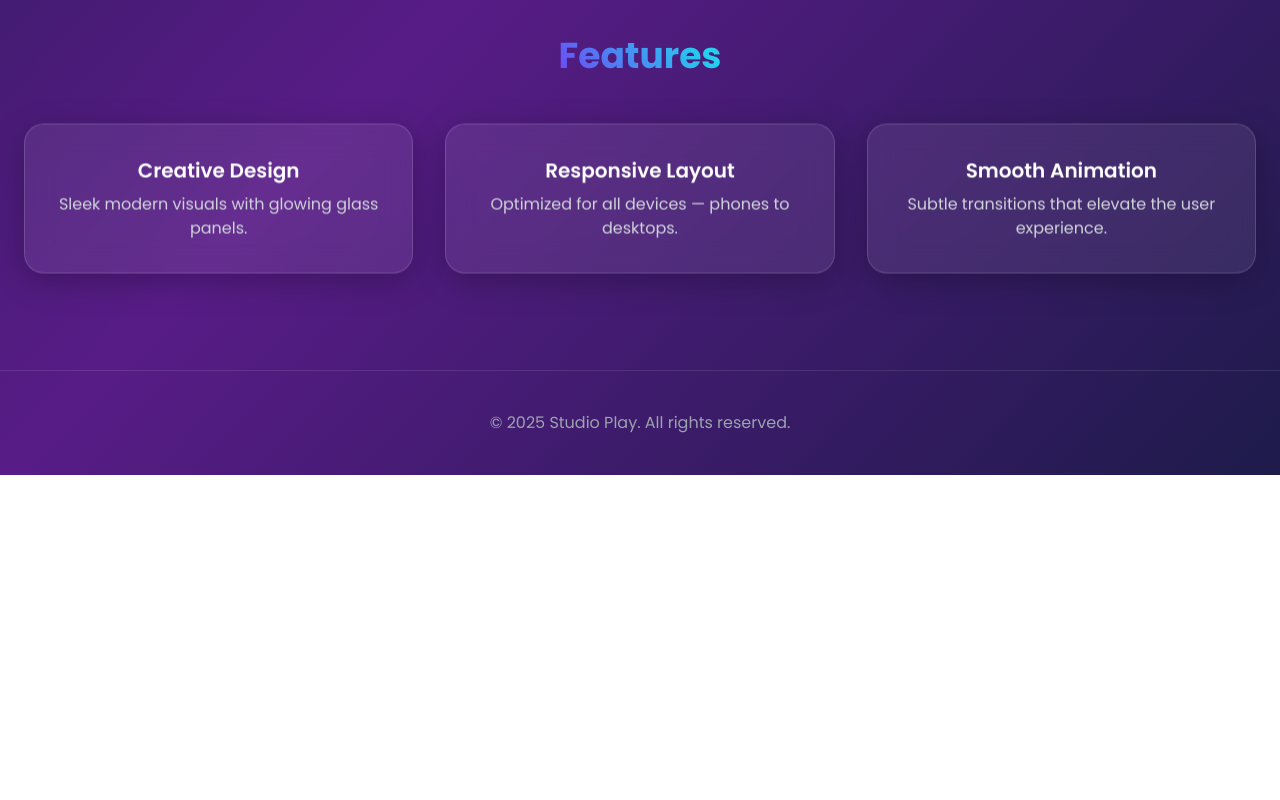
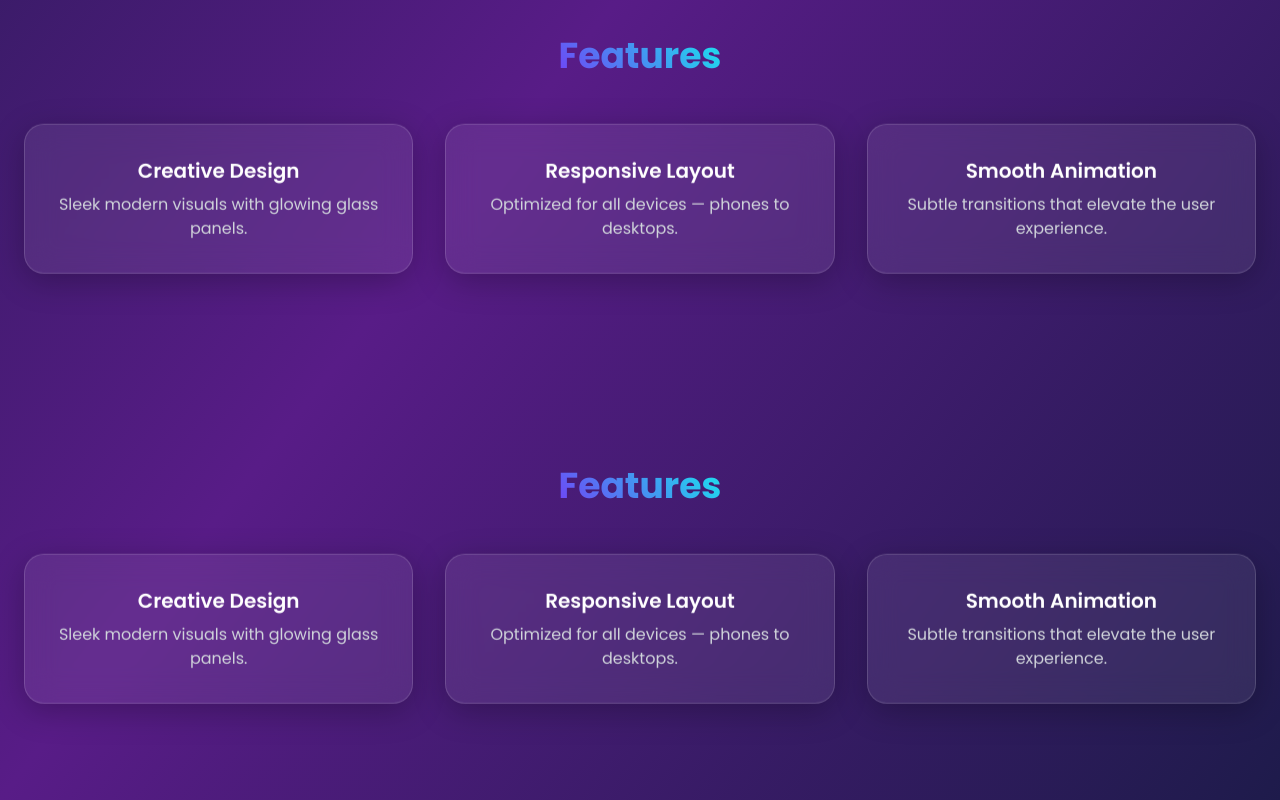
Before and after one commit to tech242242/glassmorphism-website, a React (Vite) app: page / in a window 1280 px wide. Shown: the part 860-1660 px from the top of the page. Before the commit the page ends 1335 px from the top, so only its background shows below. Built offline with nearby package versions, Linux system fonts and the light colour scheme.

Commit message:
Update Footer.jsx

```diff
--- a/src/components/Footer.jsx
+++ b/src/components/Footer.jsx
@@ -1,13 +1,21 @@
-import React from "react";
+export default function Features() {
+  const features = [
+    { title: "Creative Design", desc: "Sleek modern visuals with glowing glass panels." },
+    { title: "Responsive Layout", desc: "Optimized for all devices — phones to desktops." },
+    { title: "Smooth Animation", desc: "Subtle transitions that elevate the user experience." },
+  ]
 
-const Footer = () => {
   return (
-    <footer className="py-10 text-center glass-effect border-t border-white/10">
-      <p className="text-gray-400">
-        © 2025 Studio Play. All rights reserved.
-      </p>
-    </footer>
-  );
-};
-
-export default Footer;
+    <section className="py-24 px-6 flex flex-col items-center text-center">
+      <h2 className="text-4xl font-bold text-gradient mb-12">Features</h2>
+      <div className="grid gap-8 md:grid-cols-3">
+        {features.map((f, i) => (
+          <div key={i} className="glass p-8 rounded-2xl glow-hover float">
+            <h3 className="text-xl font-semibold mb-2">{f.title}</h3>
+            <p className="text-gray-300">{f.desc}</p>
+          </div>
+        ))}
+      </div>
+    </section>
+  )
+}
```
